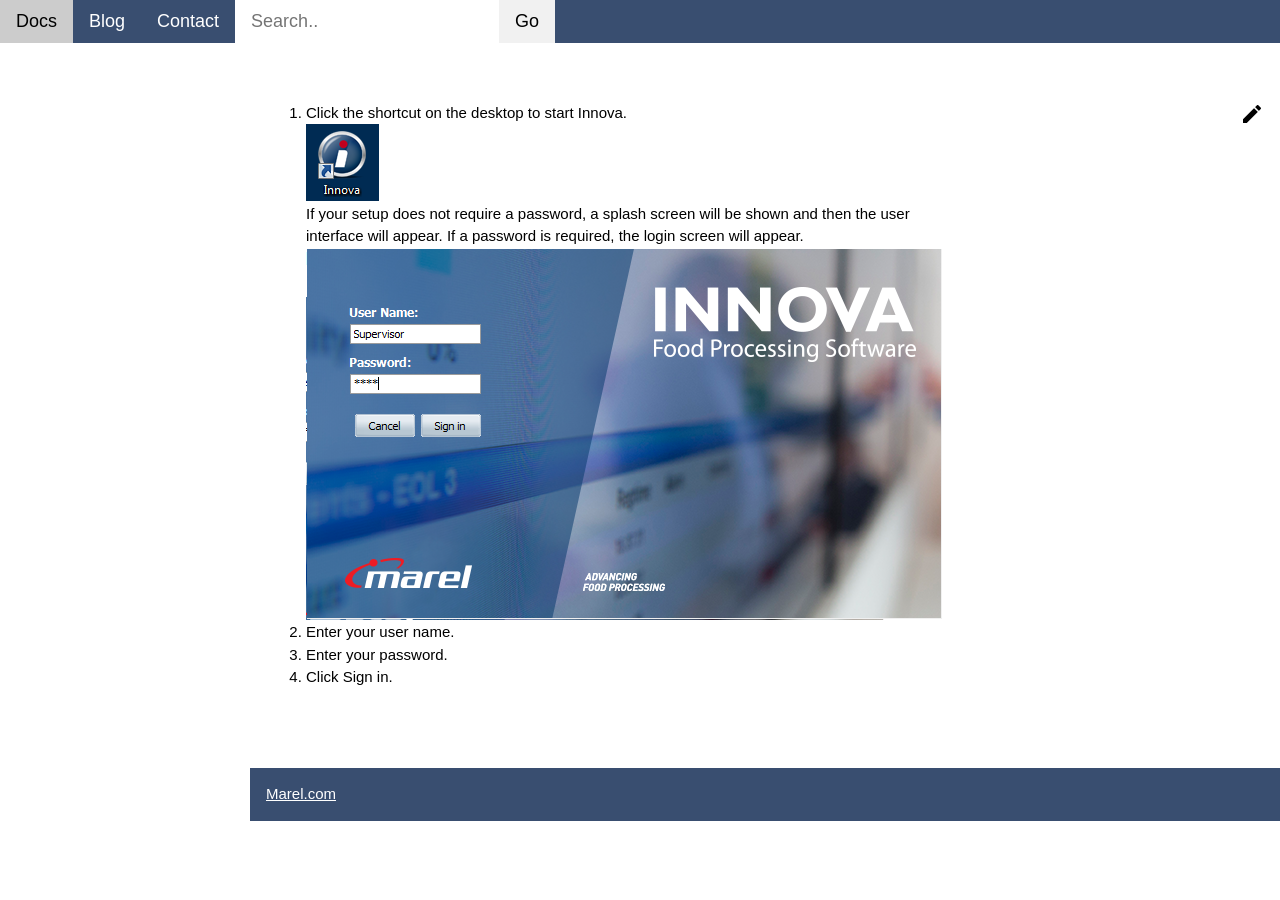
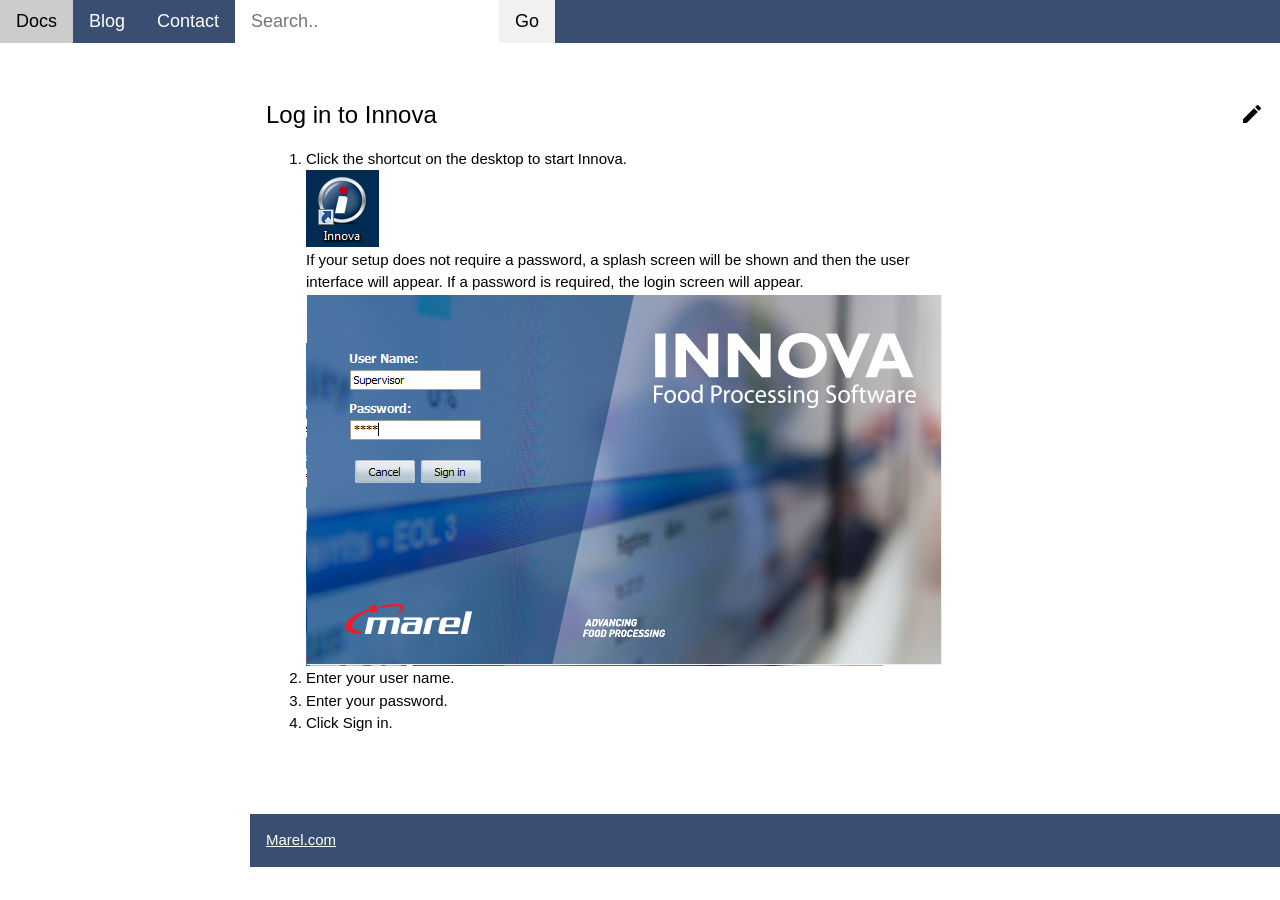
Before and after one commit to daniellegunter/pohlvault.github.io, a Jekyll site: the page built from docs/introduction/log_in.md, in a window 1280 px wide. Built offline with Jekyll 4.4.1, drawn with Linux system fonts in a browser that asks for light colours; our own code applies the rules of GitHub Pages for plain Markdown files; the repository's description, which GitHub fills in, is left out.

Commit message:
Update log_in.md

```diff
--- a/docs/introduction/log_in.md
+++ b/docs/introduction/log_in.md
@@ -1,3 +1,7 @@
+---
+layout: default
+---
+### Log in to Innova
 1. Click the shortcut on the desktop to start Innova.
 <img src="\images\Shortcut.png">
 If your setup does not require a password, a splash screen will be shown and then the user interface will appear. If a password is required, the login screen will appear.
```
